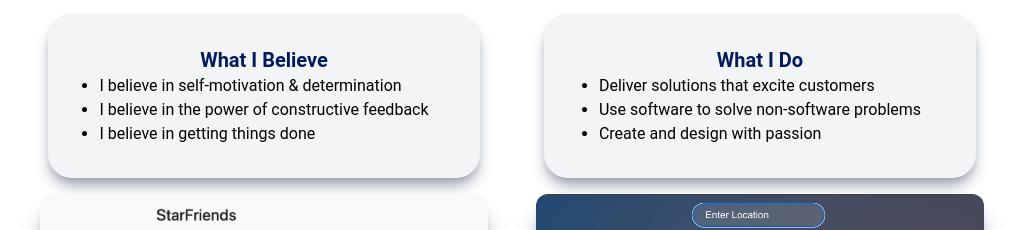
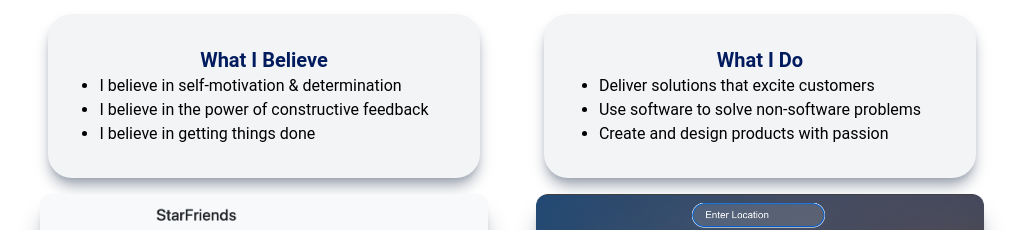
Before and after one commit to RiniJ7/rini-portfolio-v3, a React (Create React App) app: page / in a window 1280 px wide. Shown: the part 2706-2936 px from the top of the page, without its empty margins (160-1183 px from the left). Built offline with nearby package versions, Linux system fonts and the light colour scheme.

Commit message:
text modified

```diff
--- a/src/components/ProjectHead.jsx
+++ b/src/components/ProjectHead.jsx
@@ -29,7 +29,7 @@ const ProjectHead = () => {
               <ul className="list-disc">
                 <li>Deliver solutions that excite customers </li>
                 <li>Use software to solve non-software problems </li>
-                <li>Create and design with passion</li>
+                <li>Create and design products with passion</li>
               </ul>
             </article>
           </div>
```
